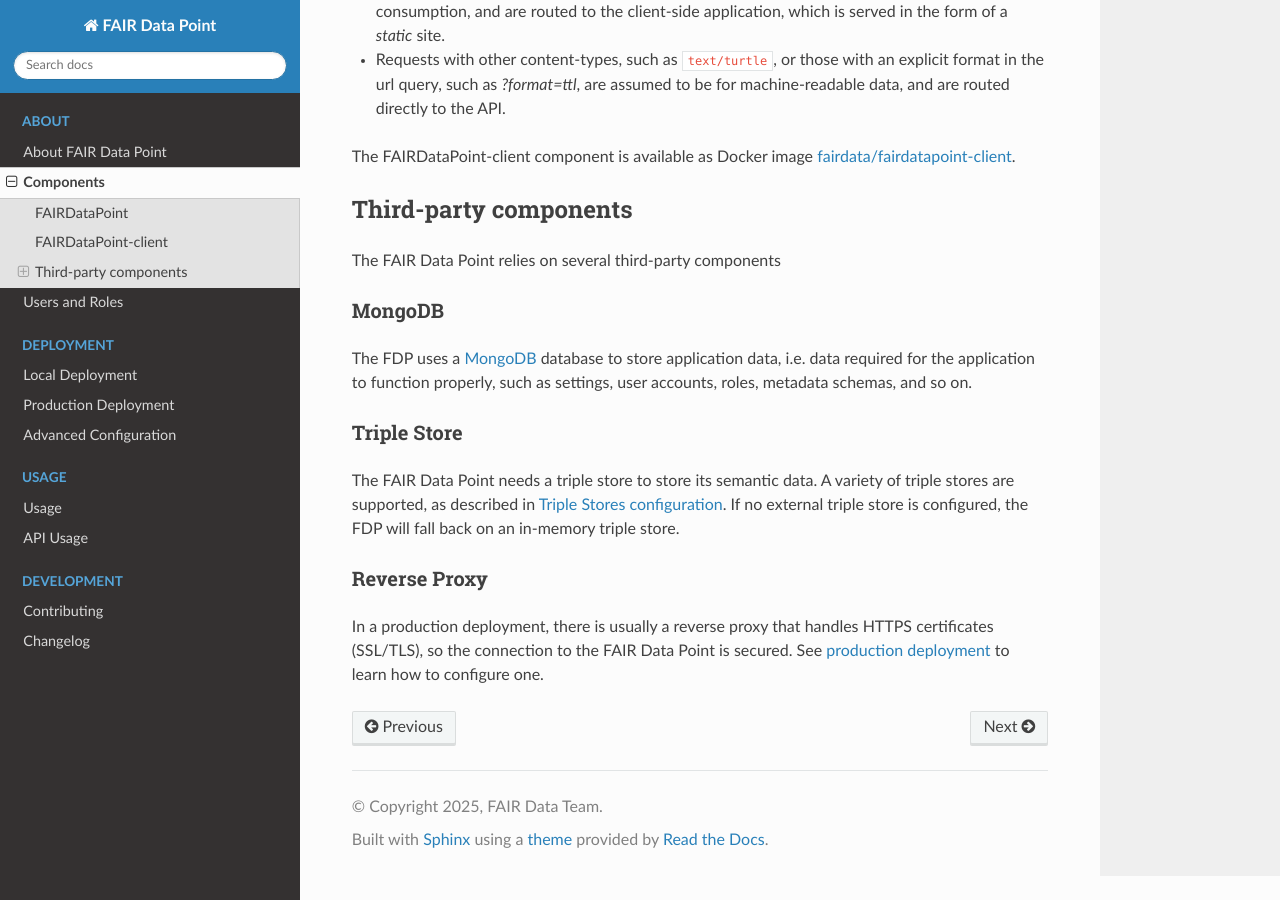
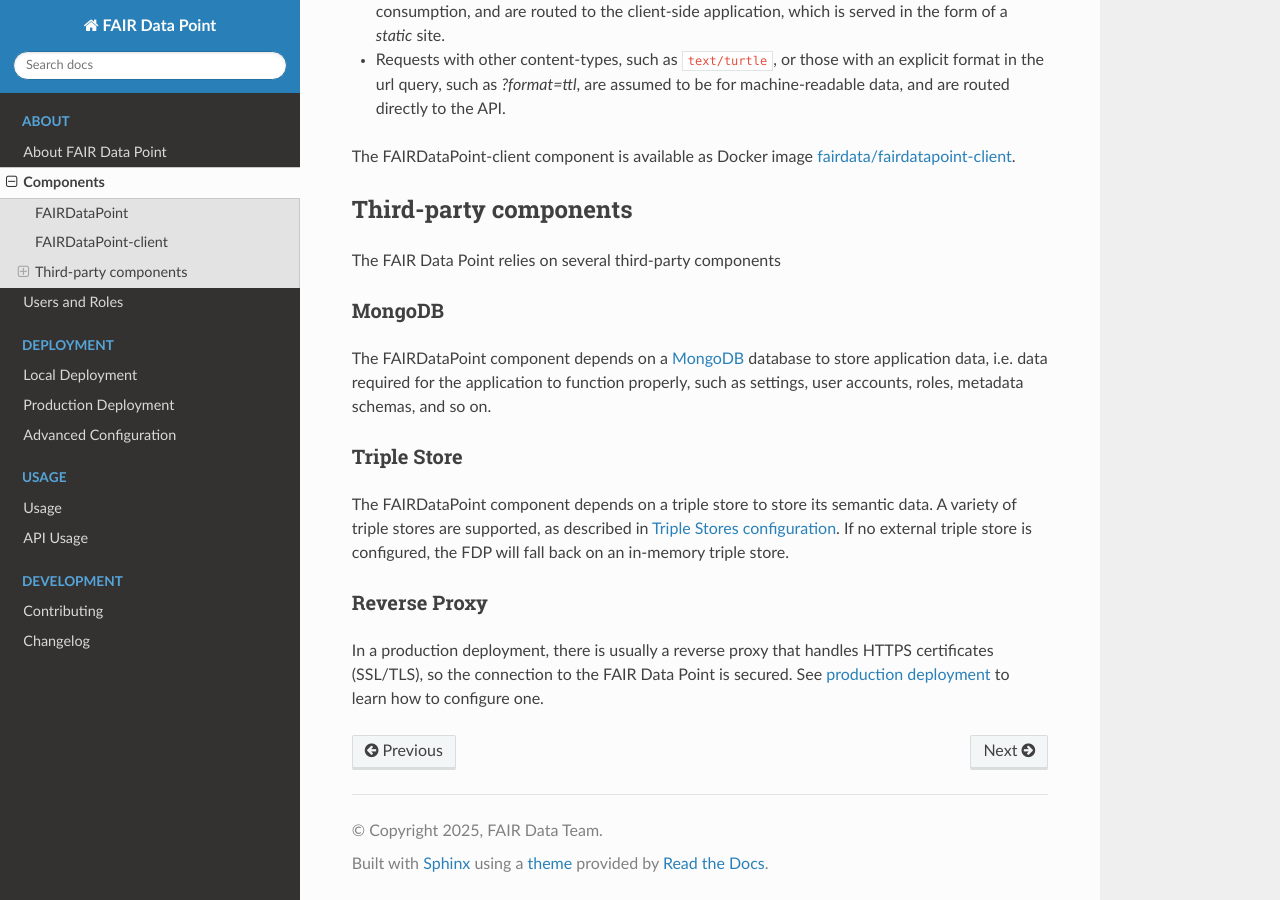
Before and after one commit to FAIRDataTeam/FAIRDataPoint-Docs, a Sphinx documentation site: the page built from docs/about/components.rst, in a window 1280 px wide and 900 px high, scrolled down 1240 px. Built offline with Sphinx 7.4.7 and the Read the Docs theme 3.1.0, drawn with Linux system fonts in a browser that asks for light colours.

Commit message:
clarify third-party components

```diff
--- a/docs/about/components.rst
+++ b/docs/about/components.rst
@@ -46,12 +46,12 @@ The FAIR Data Point relies on several third-party components
 MongoDB
 -------
 
-The FDP uses a `MongoDB <https://www.mongodb.com>`__ database to store application data, i.e. data required for the application to function properly, such as settings, user accounts, roles, metadata schemas, and so on.
+The FAIRDataPoint component depends on a `MongoDB <https://www.mongodb.com>`__ database to store application data, i.e. data required for the application to function properly, such as settings, user accounts, roles, metadata schemas, and so on.
 
 Triple Store
 ------------
 
-The FAIR Data Point needs a triple store to store its semantic data.
+The FAIRDataPoint component depends on a triple store to store its semantic data.
 A variety of triple stores are supported, as described in :ref:`Triple Stores configuration <triple-stores>`.
 If no external triple store is configured, the FDP will fall back on an in-memory triple store.
 
```
